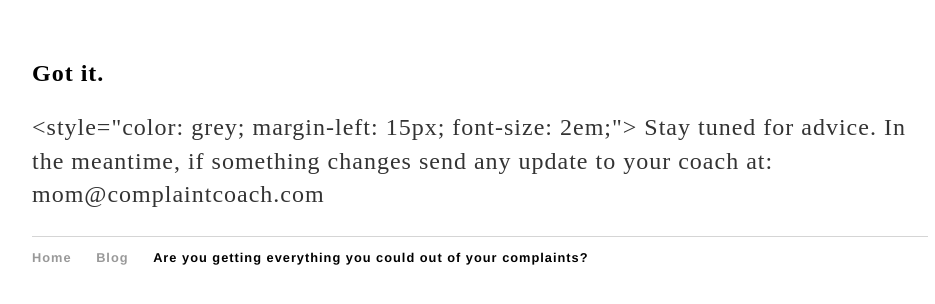
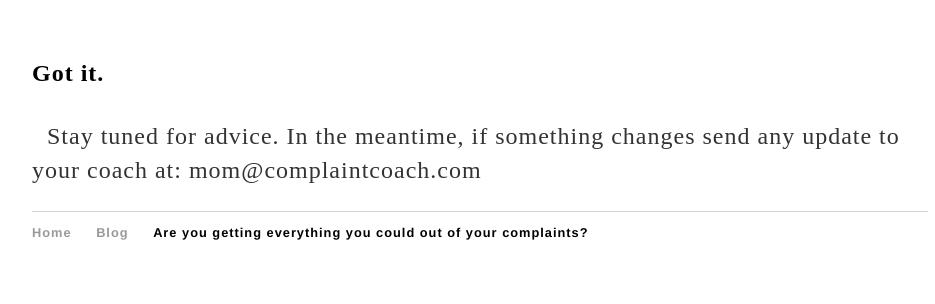
Before and after one commit to alfonsopacino/aalfonsopacinol, a Jekyll site: the page built from gotit.md, in a window 1280 px wide. Shown: the top 304 px of the page, without its empty margins (160-1095 px from the left). Built offline with Jekyll 4.4.1, drawn with Linux system fonts in a browser that asks for light colours; comment, search, counter and statistics services are not loaded.

Commit message:
Update gotit.md

```diff
--- a/gotit.md
+++ b/gotit.md
@@ -4,7 +4,7 @@
 ---
 <h2>Got it.</h2>
 <p>
-<style="color: grey; margin-left: 15px; font-size: 2em;">
+<label style="color: grey; margin-left: 15px; font-size: 2em;"></label>
 Stay tuned for advice. In the meantime, if
 something changes send any update to
 your coach at: mom@complaintcoach.com
```
